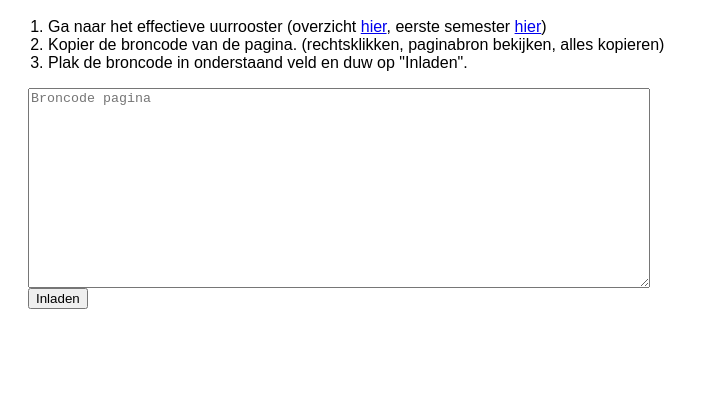
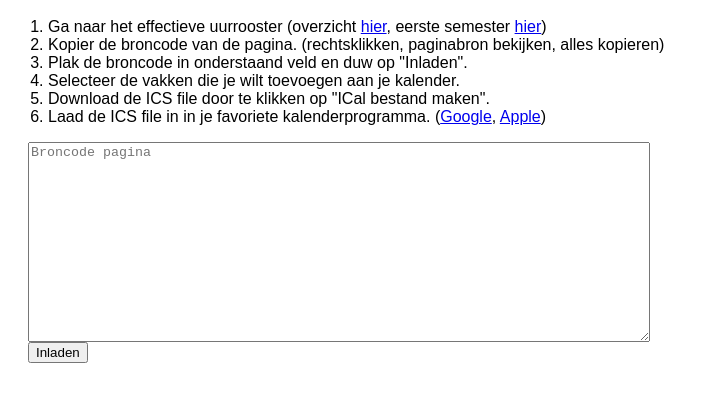
Before and after one commit to Wouterdek/KUL_EffectiefRooster_Export, a plain HTML site: page index.html in a window 1280 px wide. Shown: the part 48-450 px from the top of the page, without its empty margins (0-717 px from the left). Drawn offline with Linux system fonts and the light colour scheme.

Commit message:
Added more instructions

```diff
--- a/index.html
+++ b/index.html
@@ -309,6 +309,15 @@
 		<li>
 			Plak de broncode in onderstaand veld en duw op "Inladen".
 		</li>
+		<li>
+			Selecteer de vakken die je wilt toevoegen aan je kalender.
+		</li>
+		<li>
+			Download de ICS file door te klikken op "ICal bestand maken".
+		</li>
+		<li>
+			Laad de ICS file in in je favoriete kalenderprogramma. (<a href="https://support.google.com/calendar/answer/37118?hl=nl">Google</a>, <a href="https://www.lifewire.com/how-to-import-ics-calendar-files-in-ical-1172177#mntl-sc-block_1-0-56">Apple</a>)
+		</li>
 	</ol>
 
 	<div id="editor">
```
